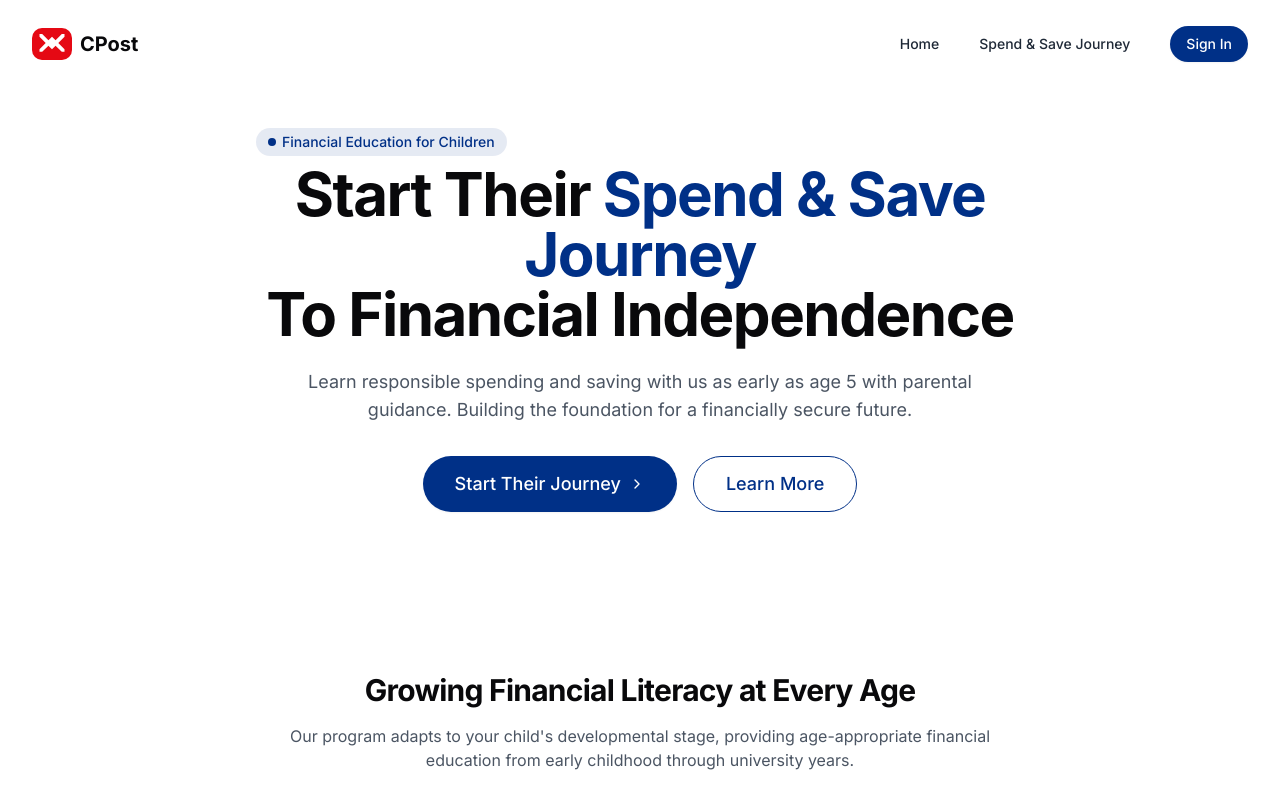
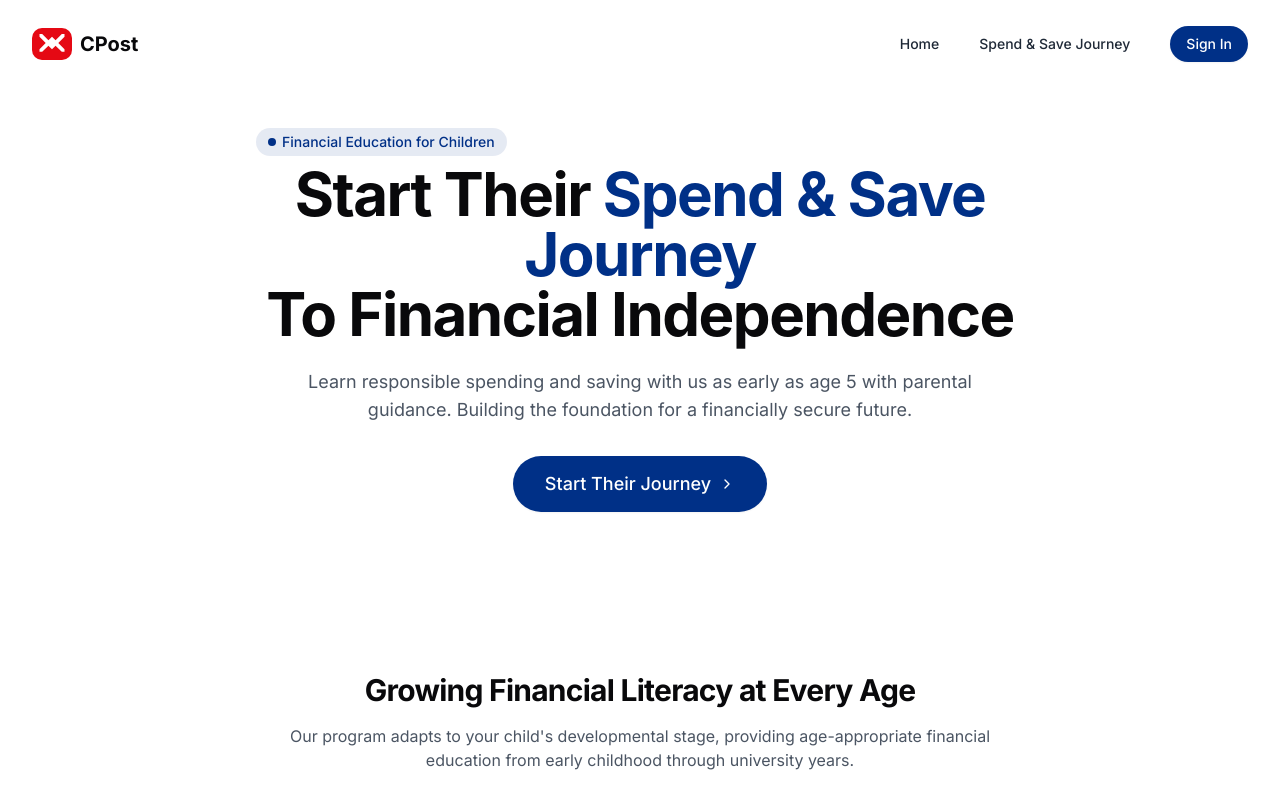
Before and after one commit to arorasanj/cpost-kids-banking, a React (Vite) app: page /journey in a window 1280 px wide. Shown: the top 800 px of the page. Built offline with nearby package versions, Linux system fonts and the light colour scheme.

Commit message:
Implement the plan

```diff
--- a/src/components/HeroSection.tsx
+++ b/src/components/HeroSection.tsx
@@ -24,16 +24,13 @@ const HeroSection = () => {
             Introducing CPost's "Spend & Save" account. Designed for today's youth with exclusive rewards from your favorite brands.
           </p>
 
-          <div className="flex flex-col sm:flex-row gap-4 pt-8 justify-center">
+          <div className="flex justify-center pt-8">
             <Link to="/signin">
               <Button size="lg" className="group">
                 Get Started
                 <ChevronRight className="ml-2 h-4 w-4 transition-transform group-hover:translate-x-1" />
               </Button>
             </Link>
-            <Button variant="outline" size="lg">
-              Learn More
-            </Button>
           </div>
 
           <div className="pt-12 flex items-center space-x-4 max-w-xl mx-auto">
--- a/src/components/journey/JourneyHero.tsx
+++ b/src/components/journey/JourneyHero.tsx
@@ -25,16 +25,13 @@ const JourneyHero = () => {
             Learn responsible spending and saving with us as early as age 5 with parental guidance. Building the foundation for a financially secure future.
           </p>
 
-          <div className="flex flex-col sm:flex-row gap-4 pt-8 justify-center">
+          <div className="flex justify-center pt-8">
             <Link to="/signin">
               <Button size="lg" className="group">
                 Start Their Journey
                 <ChevronRight className="ml-2 h-4 w-4 transition-transform group-hover:translate-x-1" />
               </Button>
             </Link>
-            <Button variant="outline" size="lg">
-              Learn More
-            </Button>
           </div>
         </div>
       </div>
```
